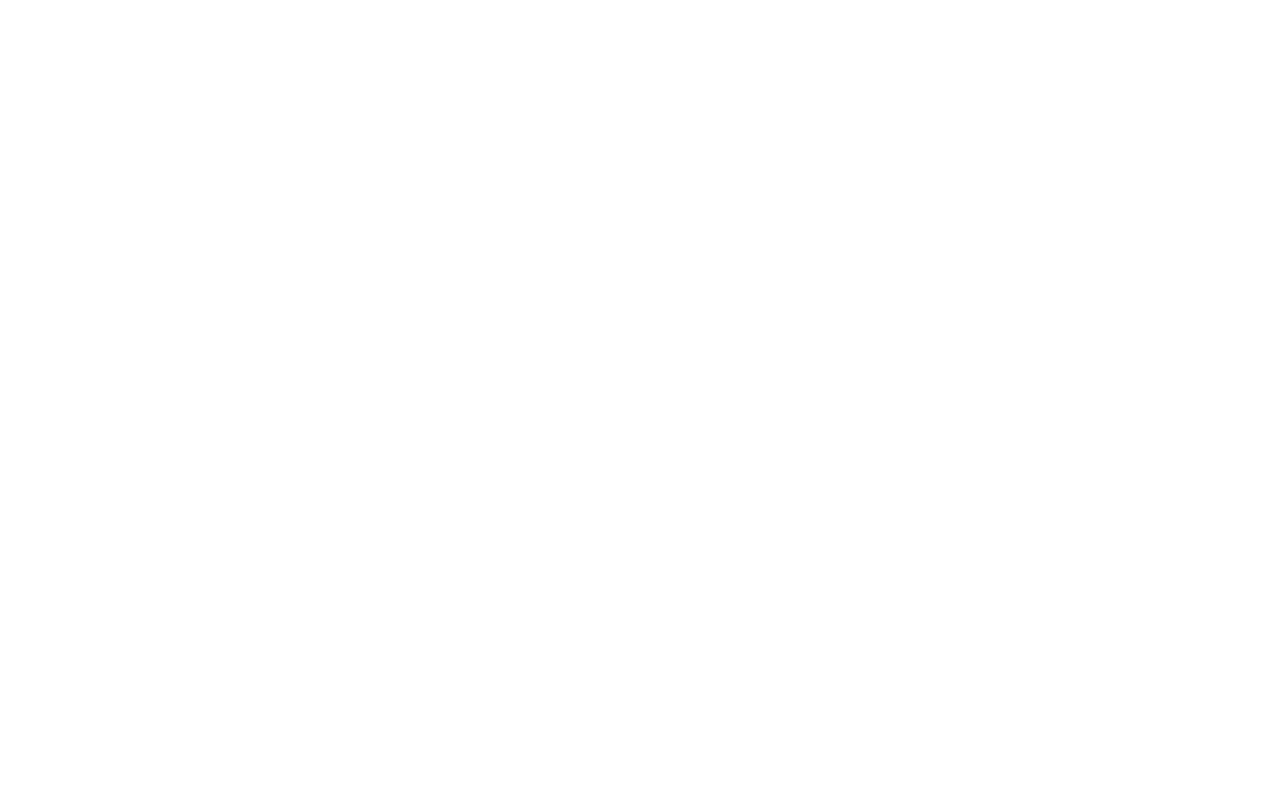
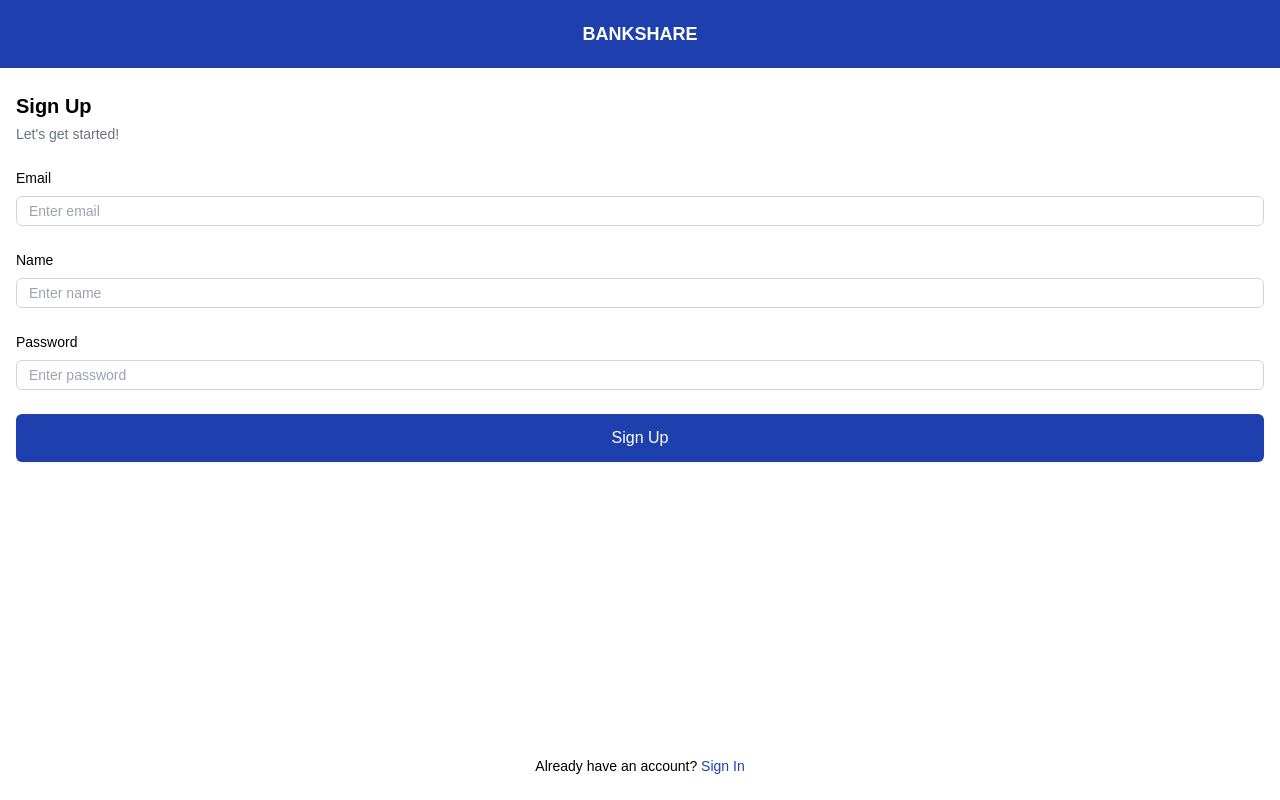
Before and after one commit to asajjad2/bankshare, a React (Create React App) app: page /signup in a window 1280 px wide. Before the commit this address had no page. Built offline with nearby package versions, Linux system fonts and the light colour scheme; the HTML template or start-up script is replaced by a standard one.

Commit message:
auth UI done

```diff
--- a/src/App.js
+++ b/src/App.js
@@ -1,12 +1,29 @@
-import { Routes, Route } from 'react-router-dom';
+import React from 'react';
+import { BrowserRouter as Router, Routes, Route } from 'react-router-dom';
+
 import Home from './pages/Home';
+import Login from './pages/auth/Login';
+import SignUp from './pages/auth/Signup';
+import ForgotPassword from './pages/auth/ForgotPassword';
+import CreateQRCode from './pages/forms/CreateQRCode';
+import EditQRCode from './pages/forms/EditQRCode';
+import QRCodeReady from './pages/QR/QRCodeReady';
+import QRCodeDisplay from './pages/QR/QRCodeDisplay';
 
 function App() {
   return (
-    <div className="App overflow-hidden font-raleway">
-      <Routes>
-        <Route path="/" element={<Home />} />
-      </Routes>
+    <div className="App overflow-hidden font-raleway flex flex-col min-h-screen">
+        <div className='py-5 px-3 uppercase bg-blue-800 text-white text-center text-lg font-extrabold'>bankshare</div>
+        <Routes>
+          <Route path="/" element={<Home />} />
+          <Route path="/login" element={<Login />} />
+          <Route path="/signup" element={<SignUp />} />
+          <Route path="/forgot-password" element={<ForgotPassword />} />
+          <Route path="/create" element={<CreateQRCode />} />
+          <Route path="/edit/:id" element={<EditQRCode />} />
+          <Route path="/qr-ready:id" element={<QRCodeReady />} />
+          <Route path="/qr/:id" element={<QRCodeDisplay />} />
+        </Routes>
     </div>
   );
 }
--- /dev/null
+++ b/src/components/Input.jsx
@@ -0,0 +1,10 @@
+const Input = ({ label, type, placeholder }) => {
+    return (
+        <div className='flex flex-col space-y-2'>
+        <label htmlFor={label} className='text-sm font-medium'>{label}</label>
+        <input type={type} placeholder={placeholder} className='rounded-md py-1 px-3 border border-gray-300 text-sm' />
+        </div>
+    );
+}
+
+export default Input;
--- a/src/index.css
+++ b/src/index.css
@@ -1,3 +1,9 @@
 @tailwind base;
 @tailwind components;
 @tailwind utilities;
+
+*{
+    margin: 0;
+    padding: 0;
+    box-sizing: border-box;
+}
--- a/src/pages/Home/index.js
+++ b/src/pages/Home/index.js
@@ -51,7 +51,6 @@
 export default function Home() {
   return (
     <div className='w-full'>
-        <div className='py-5 px-3 uppercase bg-blue-800 text-white text-center text-lg font-extrabold'>bankshare</div>
         <div className='px-4 py-8 space-y-10'>
             <div className='space-y-4'>
                 <h1 className='text-3xl text-blue-800 font-extrabold'>Donate to Our Cause Today</h1>
--- /dev/null
+++ b/src/pages/QR/QRCodeDisplay.jsx
@@ -0,0 +1,7 @@
+import React from 'react'
+
+export default function QRCodeDisplay() {
+  return (
+    <div>QRCodeDisplay</div>
+  )
+}
--- /dev/null
+++ b/src/pages/QR/QRCodeReady.jsx
@@ -0,0 +1,7 @@
+import React from 'react'
+
+export default function QRCodeReady() {
+  return (
+    <div>QRCodeReady</div>
+  )
+}
--- /dev/null
+++ b/src/pages/auth/ForgotPassword.jsx
@@ -0,0 +1,21 @@
+import React from 'react';
+import { Link } from 'react-router-dom';
+
+import Input from '../../components/Input';
+
+export default function ForgotPassword() {
+  return (
+    <div className='flex flex-col justify-between w-full flex-grow px-4 py-6 space-y-6'>
+        <div className='space-y-6'>
+            <div className='space-y-1'>
+                <h1 className='text-xl font-extrabold'>Forgot Password</h1>
+                <p className='text-gray-500 text-sm'>Enter your email to reset the password</p>
+            </div>
+            <div className='space-y-6 flex flex-col'>
+                <Input label='Email' type='email' placeholder='Enter email' />
+                <button className='w-full rounded-md py-3 px-4 bg-blue-800 text-white font-medium shadow-sm'>Reset Password</button>
+            </div>
+        </div>
+    </div>
+  );
+}
--- /dev/null
+++ b/src/pages/auth/Login.jsx
@@ -0,0 +1,29 @@
+import React from 'react';
+import { Link } from 'react-router-dom';
+
+import Input from '../../components/Input';
+
+export default function Login() {
+  return (
+    <div className='flex flex-col justify-between w-full flex-grow px-4 py-6 space-y-6'>
+        <div className='space-y-6'>
+            <div className='space-y-1'>
+                <h1 className='text-xl font-extrabold'>Login</h1>
+                <p className='text-gray-500 text-sm'>Please enter your credentials</p>
+            </div>
+            <div className='space-y-6 flex flex-col'>
+                <Input label='Email' type='email' placeholder='Enter your email' />
+                <Input label='Password' type='password' placeholder='Enter your password' />
+                <Link to="/forgot-password" className='font-medium text-sm text-right'>Forgot Password?</Link>
+                <button className='w-full rounded-md py-3 px-4 bg-blue-800 text-white font-medium shadow-sm'>Login</button>
+            </div>
+        </div>
+        <div className='w-full text-center'>
+            <p className='font-medium text-sm'>
+              Don't have an account?
+              <Link to="/signup" className='cursor-pointer text-blue-800'> Sign Up</Link>
+            </p>
+        </div>
+    </div>
+  );
+}
--- /dev/null
+++ b/src/pages/auth/Signup.jsx
@@ -0,0 +1,29 @@
+import React from 'react';
+import { Link } from 'react-router-dom';
+
+import Input from '../../components/Input';
+
+export default function Signup() {
+  return (
+    <div className='flex flex-col justify-between w-full flex-grow px-4 py-6 space-y-6'>
+        <div className='space-y-6'>
+            <div className='space-y-1'>
+                <h1 className='text-xl font-extrabold'>Sign Up</h1>
+                <p className='text-gray-500 text-sm'>Let's get started!</p>
+            </div>
+            <div className='space-y-6 flex flex-col'>
+                <Input label='Email' type='email' placeholder='Enter email' />
+                <Input label='Name' type='text' placeholder='Enter name' />
+                <Input label='Password' type='password' placeholder='Enter password' />
+                <button className='w-full rounded-md py-3 px-4 bg-blue-800 text-white font-medium shadow-sm'>Sign Up</button>
+            </div>
+        </div>
+        <div className='w-full text-center'>
+            <p className='font-medium text-sm'>
+              Already have an account?
+              <Link to="/login" className='cursor-pointer text-blue-800'> Sign In</Link>
+            </p>
+        </div>
+    </div>
+  );
+}
--- /dev/null
+++ b/src/pages/forms/CreateQRCode.jsx
@@ -0,0 +1,7 @@
+import React from 'react'
+
+export default function CreateQRCode() {
+  return (
+    <div>CreateQRCode</div>
+  )
+}
--- /dev/null
+++ b/src/pages/forms/EditQRCode.jsx
@@ -0,0 +1,7 @@
+import React from 'react'
+
+export default function EditQRCode() {
+  return (
+    <div>EditQRCode</div>
+  )
+}
```
Also changed, not shown: 1 other file (tests, documents, lock files or other folders).
